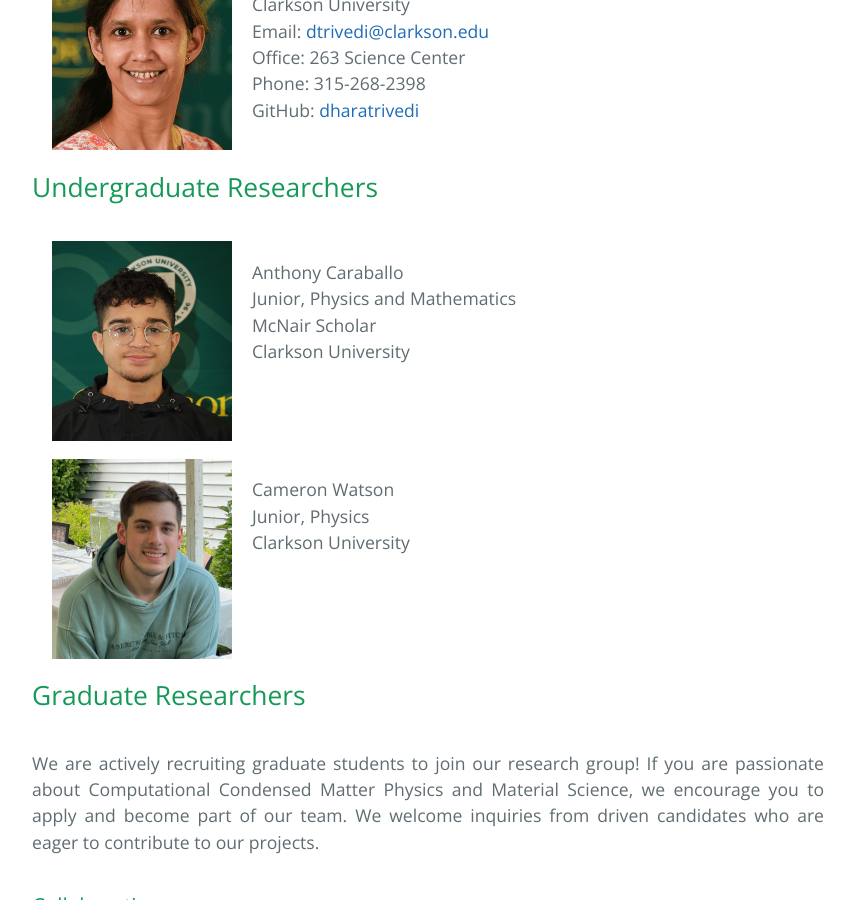
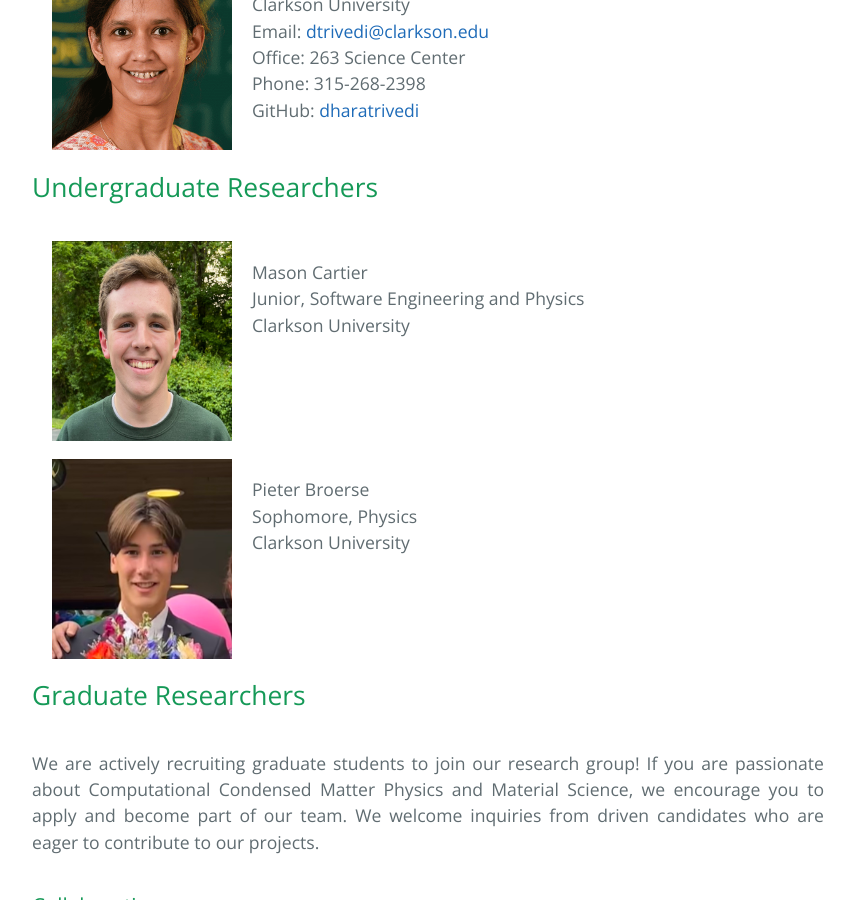
Before and after one commit to dharatrivedi/dharatrivedi.github.io, a Jekyll site: the page built from people.html, in a window 1280 px wide and 900 px high, scrolled down 582 px. Shown: the whole window, without its empty margins (232-1086 px from the left). Built offline with Jekyll 4.4.1, drawn with Linux system fonts in a browser that asks for light colours.

Commit message:
Update people.html

```diff
--- a/people.html
+++ b/people.html
@@ -23,19 +23,18 @@ title: {{ site.name }}
     <h2>Undergraduate Researchers</h2>
   </ul>
   <ul class="clearfix">
-    <img class="img1" src="/images/AC.jpg" alt="AnthonyCaraballo" width="180" height="200"  hspace="20">
+    <img class="img1" src="/images/MC.jpg" alt="MasonCartier" width="180" height="200"  hspace="20">
     <p>
-      Anthony Caraballo<br />
-      Junior, Physics and Mathematics<br />
-      McNair Scholar<br />
+      Mason Cartier<br />
+      Junior, Software Engineering and Physics<br />
       Clarkson University<br />
     </p>
   </ul>
   <ul class="clearfix">
-    <img class="img1" src="/images/CW.jpg" alt="CameronWatson" width="180" height="200"  hspace="20">
+    <img class="img1" src="/images/PB.jpg" alt="PieterBroerse" width="180" height="200"  hspace="20">
     <p>
-      Cameron Watson<br />
-      Junior, Physics<br />
+      Pieter Broerse<br />
+      Sophomore, Physics<br />
       Clarkson University<br />
     </p>
   </ul>
```
